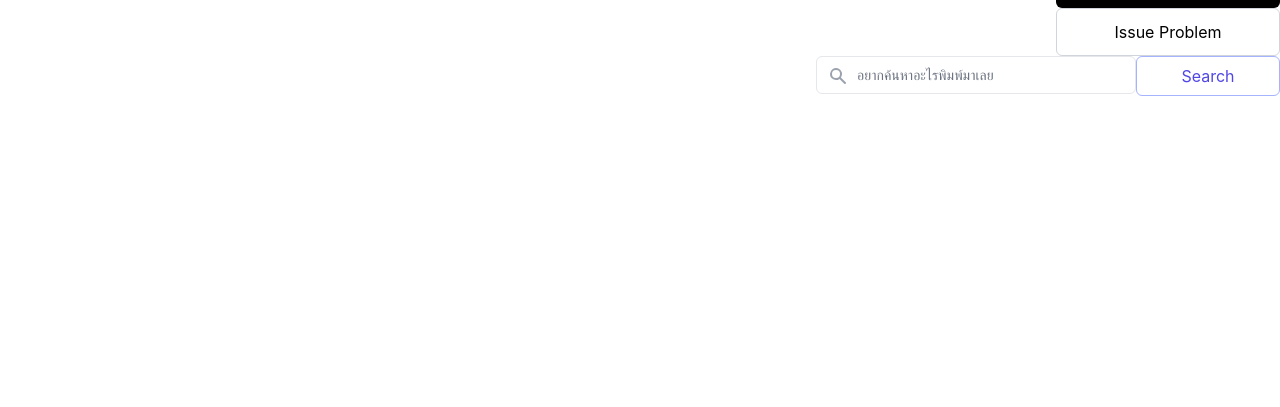
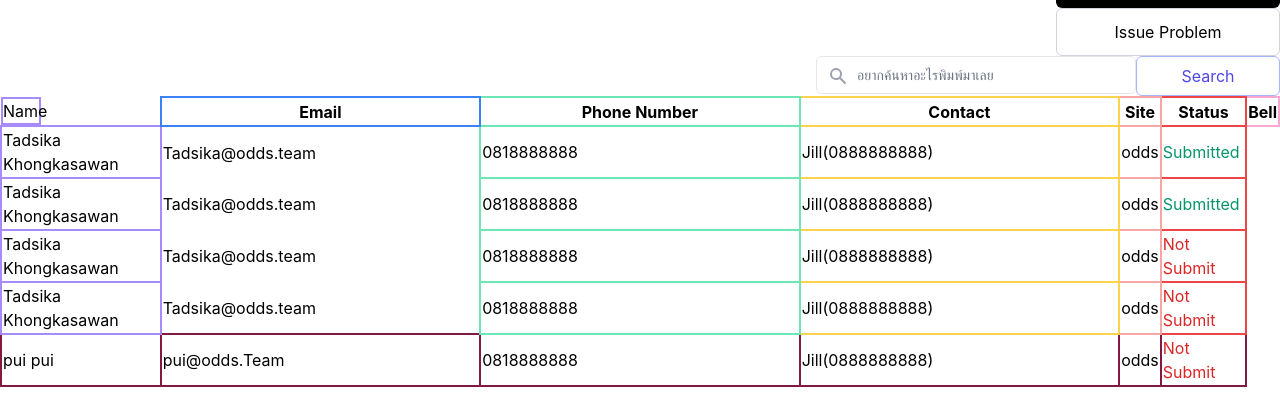
Before and after one commit to Fahlalla/workingrecord-fe, a React (Create React App) app: page / in a window 1280 px wide. Shown: the part 390-797 px from the top of the page. Built offline with nearby package versions, Linux system fonts and the light colour scheme.

Commit message:
Add component Table

```diff
--- a/package.json
+++ b/package.json
@@ -11,6 +11,7 @@
     "react": "^17.0.2",
     "react-dom": "^17.0.2",
     "react-scripts": "4.0.3",
+    "styled-components": "^5.3.1",
     "tailwindcss": "npm:@tailwindcss/postcss7-compat",
     "tailwindcss-cli": "^0.1.2",
     "web-vitals": "^1.0.1"
--- a/src/Component/Table.js
+++ b/src/Component/Table.js
@@ -0,0 +1,84 @@
+import styled from "styled-components"
+
+const  Th = styled.div.attrs({
+    className: "w-1/4 border-2 border-purple-400",
+
+})``;
+const Table = () => {
+    return (
+        <table>
+            <thead>
+                <tr>
+                    <Th>Name</Th>
+                    <th className="w-1/4 border-2 border-blue-500">Email</th>
+                    <th className="w-1/4 border-2 border-green-300">Phone Number</th>
+                    <th className="w-1/4 border-2 border-yellow-300">Contact</th>
+                    <th className="border-2 border-red-300 w-1/8">Site</th>
+                    <th className="border-2 border-red-500 w-1/8">Status</th>
+                    <th className="border-2 border-pink-300 w-1/8">Bell</th>
+                </tr>
+            </thead>
+            <tbody>
+                <tr>
+                    <td className="border-2 border-purple-400">
+                        Tadsika Khongkasawan
+                    </td>
+                    <td claasName="border-2 border-blue-500">Tadsika@odds.team</td>
+                    <td className="border-2 border-green-300">0818888888</td>
+                    <td className="border-2 border-yellow-300">Jill(0888888888)</td>
+                    <td className="border-2 border-red-300">odds</td>
+                    <td className="text-green-600 border-2 border-red-500">
+                        Submitted
+                    </td>
+                </tr>
+                <tr>
+                    <td className="border-2 border-purple-400">
+                        Tadsika Khongkasawan
+                    </td>
+                    <td claasName="border-2 border-blue-500">Tadsika@odds.team</td>
+                    <td className="border-2 border-green-300">0818888888</td>
+                    <td className="border-2 border-yellow-300">Jill(0888888888)</td>
+                    <td className="border-2 border-red-300">odds</td>
+                    <td className="text-green-600 border-2 border-red-500">
+                        Submitted
+                    </td>
+                </tr>
+                <tr>
+                    <td className="border-2 border-purple-400">
+                        Tadsika Khongkasawan
+                    </td>
+                    <td claasName="border-2 border-blue-500">Tadsika@odds.team</td>
+                    <td className="border-2 border-green-300">0818888888</td>
+                    <td className="border-2 border-yellow-300">Jill(0888888888)</td>
+                    <td className="border-2 border-red-300">odds</td>
+                    <td className="text-red-600 border-2 border-red-500 ">
+                        Not Submit
+                    </td>
+                </tr>
+                <tr>
+                    <td className="border-2 border-purple-400">
+                        Tadsika Khongkasawan
+                    </td>
+                    <td claasName="border-2 border-blue-500">Tadsika@odds.team</td>
+                    <td className="border-2 border-green-300">0818888888</td>
+                    <td className="border-2 border-yellow-300">Jill(0888888888)</td>
+                    <td className="border-2 border-red-300">odds</td>
+                    <td className="text-red-600 border-2 border-red-500 ">
+                        Not Submit
+                    </td>
+                </tr>
+                <tr>
+                    <td className="border-2 border-pink-900">pui pui</td>
+                    <td className="border-2 border-pink-900">pui@odds.Team</td>
+                    <td className="border-2 border-pink-900">0818888888</td>
+                    <td className="border-2 border-pink-900">Jill(0888888888)</td>
+                    <td className="border-2 border-pink-900">odds</td>
+                    <td className="text-red-600 border-2 border-pink-900 ">
+                        Not Submit
+                    </td>
+                </tr>
+            </tbody>
+        </table>
+    )
+}
+export default Table
--- a/src/page/Home.js
+++ b/src/page/Home.js
@@ -2,6 +2,7 @@ import Menubar from "../Component/Menubar"
 import Profile from "../Component/Profile"
 import Button from "../Component/button";
 import Search from "../Component/search";
+import Table from "../Component/Table";
 
 const Home = () => {
   return (
@@ -10,10 +11,11 @@ const Home = () => {
       <Profile />
       <Button />
       <Search />
+      <Table />
     </div>
 
     // <div className="flex">
-    //   <div className="w-1/6 text-white text-center bg-blue-300">
+    //   <div className="w-1/6 text-center text-white bg-blue-300">
     //     <div className="my-8"> Individual</div>
     //     <div className="my-8">History</div>
     //     <div className="my-8">Profile</div>
@@ -29,7 +31,7 @@ const Home = () => {
     //         </div>
     //       </div>
 
-    //       <div className="flex flex-wrap justify-end content-center">
+    //       <div className="flex flex-wrap content-center justify-end">
     //         <div className="flex flex-col">
     //           <div>
     //             <button className="w-56 h-12 text-white bg-black rounded-md">
@@ -52,7 +54,7 @@ const Home = () => {
     //             width="20"
     //             height="20"
     //             fill="currentColor"
-    //             className="absolute left-3 top-1/2 transform -translate-y-1/2 text-gray-400"
+    //             className="absolute text-gray-400 transform -translate-y-1/2 left-3 top-1/2"
     //           >
     //             <path
     //               fill-rule="evenodd"
@@ -61,13 +63,13 @@ const Home = () => {
     //             />
     //           </svg>
     //           <input
-    //             className=" w-80 focus:border-light-blue-500 focus:ring-1 focus:ring-light-blue-500 focus:outline-none text-sm text-black placeholder-gray-500 border border-gray-200 rounded-md py-2 pl-10"
+    //             className="py-2 pl-10 text-sm text-black placeholder-gray-500 border border-gray-200 rounded-md w-80 focus:border-light-blue-500 focus:ring-1 focus:ring-light-blue-500 focus:outline-none"
     //             type="text"
     //             aria-label="Search"
     //             placeholder="อยากค้นหาอะไรพิมพ์มาเลย"
     //           />{" "}
     //         </div>
-    //         <button className="flex items-center justify-center w-36 h-10 text-indigo-600 border border-indigo-300 rounded-md">
+    //         <button className="flex items-center justify-center h-10 text-indigo-600 border border-indigo-300 rounded-md w-36">
     //           Search
     //         </button>
     //       </div>
@@ -80,9 +82,9 @@ const Home = () => {
     //           <th className="w-1/4 border-2 border-blue-500">Email</th>
     //           <th className="w-1/4 border-2 border-green-300">Phone Number</th>
     //           <th className="w-1/4 border-2 border-yellow-300">Contact</th>
-    //           <th className="w-1/8 border-2 border-red-300">Site</th>
-    //           <th className="w-1/8 border-2 border-red-500">Status</th>
-    //           <th className="w-1/8 border-2 border-pink-300">Bell</th>
+    //           <th className="border-2 border-red-300 w-1/8">Site</th>
+    //           <th className="border-2 border-red-500 w-1/8">Status</th>
+    //           <th className="border-2 border-pink-300 w-1/8">Bell</th>
     //         </tr>
     //       </thead>
     //       <tbody>
@@ -94,7 +96,7 @@ const Home = () => {
     //           <td className="border-2 border-green-300">0818888888</td>
     //           <td className="border-2 border-yellow-300">Jill(0888888888)</td>
     //           <td className="border-2 border-red-300">odds</td>
-    //           <td className="border-2 border-red-500 text-green-600">
+    //           <td className="text-green-600 border-2 border-red-500">
     //             Submitted
     //           </td>
     //         </tr>
@@ -106,7 +108,7 @@ const Home = () => {
     //           <td className="border-2 border-green-300">0818888888</td>
     //           <td className="border-2 border-yellow-300">Jill(0888888888)</td>
     //           <td className="border-2 border-red-300">odds</td>
-    //           <td className="border-2 border-red-500 text-green-600">
+    //           <td className="text-green-600 border-2 border-red-500">
     //             Submitted
     //           </td>
     //         </tr>
```
Also changed, not shown: 1 other file (tests, documents, lock files or other folders).
